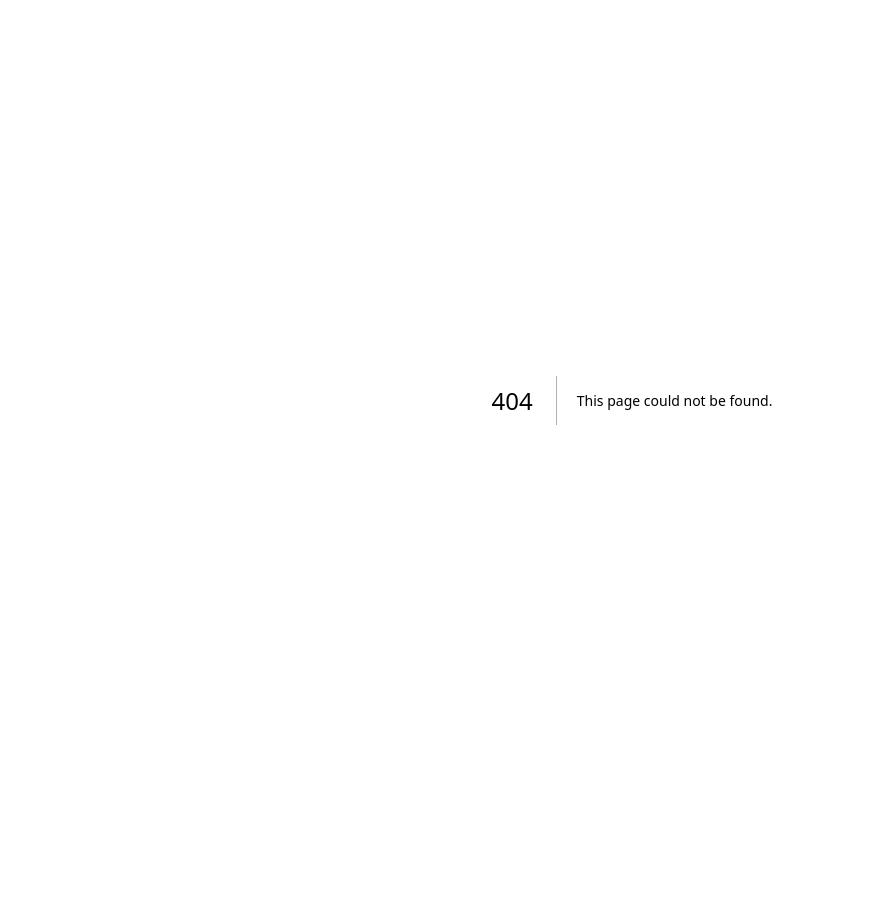
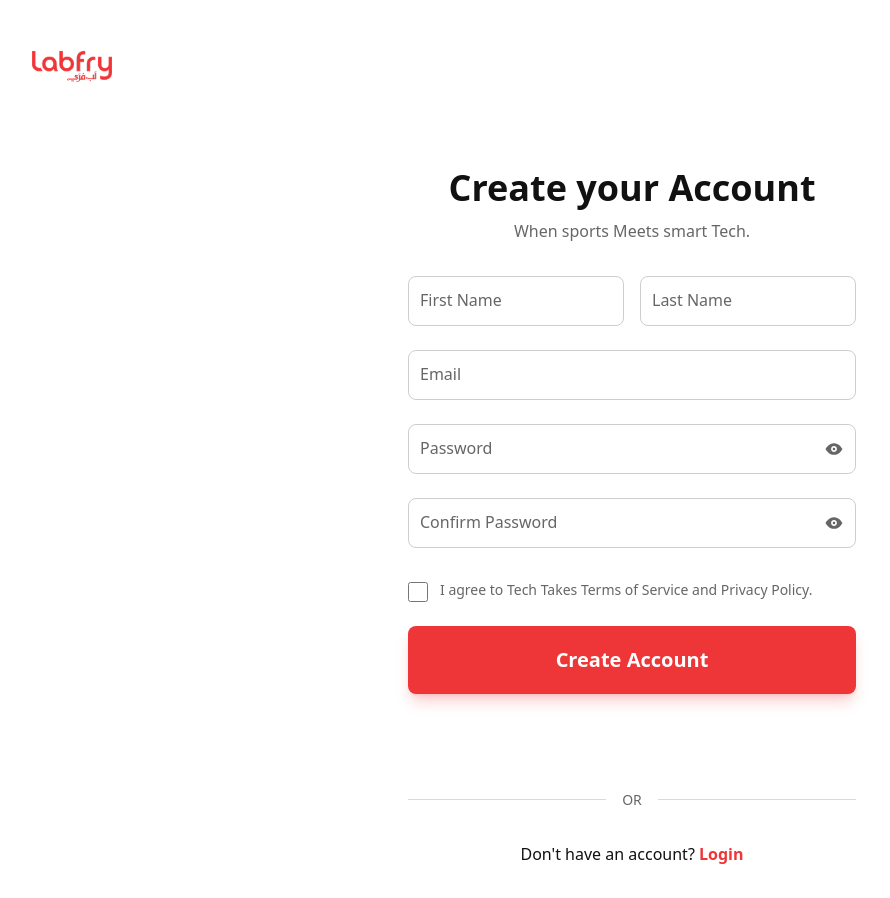
Before and after one commit to shamimthedev/labfry, a Next.js app: page /register in a window 1280 px wide. Before the commit this address had no page. Shown: the whole page, without its empty margins (8-898 px from the left). Before the commit the page ends 800 px from the top, so only its background shows below. Built offline with nearby package versions, Linux system fonts and the light colour scheme.

Commit message:
add register page

```diff
--- /dev/null
+++ b/app/register/page.tsx
@@ -0,0 +1,168 @@
+// app/register/page.tsx
+'use client';
+
+import Link from 'next/link';
+import Image from 'next/image';
+import { useState } from 'react';
+import { useSearchParams } from 'next/navigation';
+import FloatingLabelInput from '../components/FloatingLabelInput';
+import Button from '../components/Button';
+
+export default function RegisterPage() {
+    const searchParams = useSearchParams();
+    const role = searchParams.get('role');
+
+    const [agreed, setAgreed] = useState(false);
+    const [formData, setFormData] = useState({
+        firstName: '',
+        lastName: '',
+        email: '',
+        password: '',
+        confirmPassword: '',
+        role: role || 'customer'
+    });
+
+    const handleSubmit = (e: React.FormEvent) => {
+        e.preventDefault();
+        // Redirect to verify page for account verification
+        window.location.href = `/verify?email=${encodeURIComponent(formData.email)}&type=account`;
+    };
+
+    const handleChange = (e: React.ChangeEvent<HTMLInputElement>) => {
+        setFormData({
+            ...formData,
+            [e.target.name]: e.target.value
+        });
+    };
+
+    return (
+        <div className="min-h-screen bg-primary-white px-4 py-8">
+            {/* Logo */}
+            <div className="mb-12 md:mb-16">
+                <Link href="/">
+                    <Image
+                        src="/labfry-logo.png"
+                        alt="Labfry"
+                        width={182}
+                        height={98}
+                        className="w-28 md:w-32 h-auto"
+                        priority
+                    />
+                </Link>
+            </div>
+
+            {/* Form Container */}
+            <div className="max-w-md mx-auto">
+                <div className="text-center mb-8">
+                    <h1 className="text-3xl md:text-4xl font-bold leading-tight text-primary-black mb-2">
+                        Create your Account
+                    </h1>
+                    <p className="text-primary-gray leading-relaxed">
+                        When sports Meets smart Tech.
+                    </p>
+                </div>
+
+                <form onSubmit={handleSubmit} className="space-y-6">
+                    {/* Name Fields */}
+                    <div className="grid grid-cols-1 md:grid-cols-2 gap-4">
+                        <FloatingLabelInput
+                            id="firstName"
+                            name="firstName"
+                            value={formData.firstName}
+                            onChange={handleChange}
+                            label="First Name"
+                            placeholder="Meraj"
+                            required
+                        />
+                        <FloatingLabelInput
+                            id="lastName"
+                            name="lastName"
+                            value={formData.lastName}
+                            onChange={handleChange}
+                            label="Last Name"
+                            placeholder="Last name"
+                            required
+                        />
+                    </div>
+
+                    {/* Email Field */}
+                    <FloatingLabelInput
+                        id="email"
+                        name="email"
+                        type="email"
+                        value={formData.email}
+                        onChange={handleChange}
+                        label="Email"
+                        placeholder="Email address"
+                        required
+                    />
+
+                    {/* Password Field */}
+                    <FloatingLabelInput
+                        id="password"
+                        name="password"
+                        type="password"
+                        value={formData.password}
+                        onChange={handleChange}
+                        label="Password"
+                        placeholder="Password"
+                        showPasswordToggle
+                        required
+                    />
+
+                    {/* Confirm Password Field */}
+                    <FloatingLabelInput
+                        id="confirmPassword"
+                        name="confirmPassword"
+                        type="password"
+                        value={formData.confirmPassword}
+                        onChange={handleChange}
+                        label="Confirm Password"
+                        placeholder="Confirm Password"
+                        showPasswordToggle
+                        required
+                    />
+
+                    {/* Terms Checkbox */}
+                    <div className="flex items-start gap-3 pt-2">
+                        <input
+                            type="checkbox"
+                            id="terms"
+                            checked={agreed}
+                            onChange={(e) => setAgreed(e.target.checked)}
+                            className="w-5 h-5 mt-0.5 text-primary-red rounded accent-primary-red"
+                            required
+                        />
+                        <label htmlFor="terms" className="text-sm text-primary-gray">
+                            I agree to Tech Takes Terms of Service and Privacy Policy.
+                        </label>
+                    </div>
+
+                    {/* Submit Button */}
+                    <Button
+                        type="submit"
+                        variant="primary"
+                        className="mt-6 py-3.5 rounded-lg"
+                    >
+                        Create Account
+                    </Button>
+                </form>
+
+                {/* Divider */}
+                <div className="flex items-center gap-4 my-8 mt-16 md:mt-24">
+                    <div className="flex-1 h-px bg-divider"></div>
+                    <span className="text-sm text-primary-gray">OR</span>
+                    <div className="flex-1 h-px bg-divider"></div>
+                </div>
+
+                {/* Login Link */}
+                <p className="text-center text-primary-black font-be-vietnam">
+                    Don&apos;t have an account?{' '}
+                    <Link href="/login" className="text-primary-red font-semibold hover:text-red-600 cursor-pointer">
+                        Login
+                    </Link>
+                </p>
+            </div>
+        </div>
+    );
+}
```
